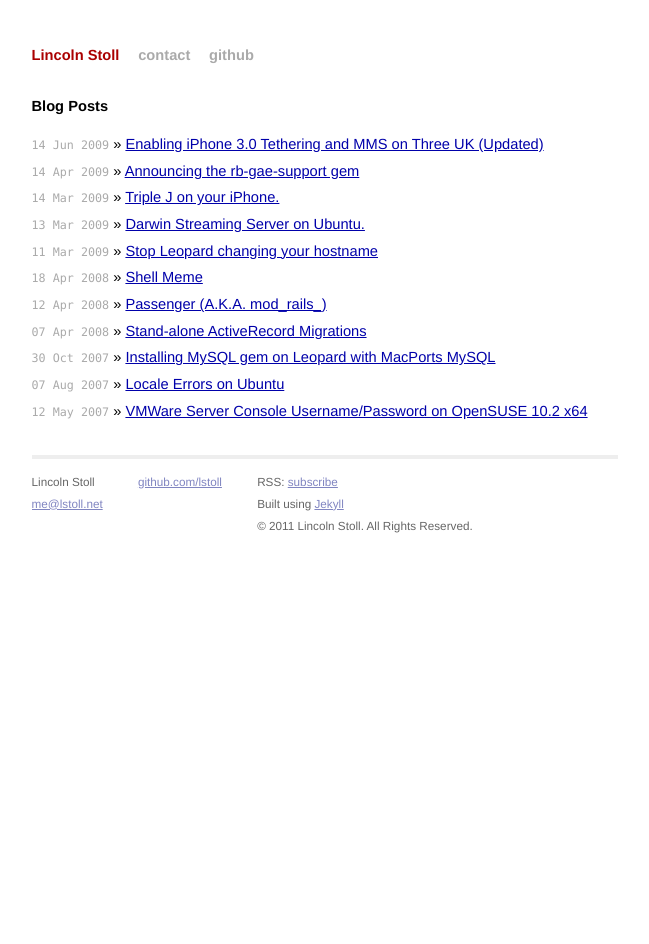
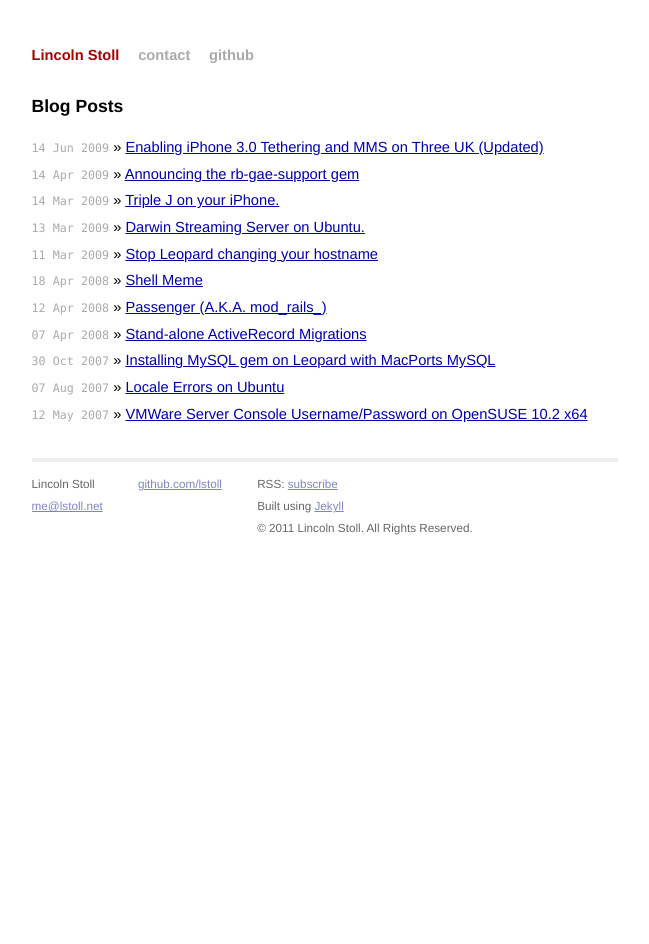
Before and after one commit to lstoll/lstoll.github.io, a Jekyll site: the page built from index.html, in a window 1280 px wide. Shown: the whole page, without its empty margins (315-964 px from the left). Built offline with Jekyll 4.4.1, drawn with Linux system fonts in a browser that asks for light colours; comment, search, counter and statistics services are not loaded.

Commit message:
Make h1's a little larger.

```diff
--- a/css/screen.css
+++ b/css/screen.css
@@ -22,7 +22,11 @@ body {
   text-align: center;
 }
 
-h1, h2, h3, h4, h5, h6 {
+h1 {
+   font-size: 120%;
+}
+
+h2, h3, h4, h5, h6 {
   font-size: 100%;
 }
 
```
